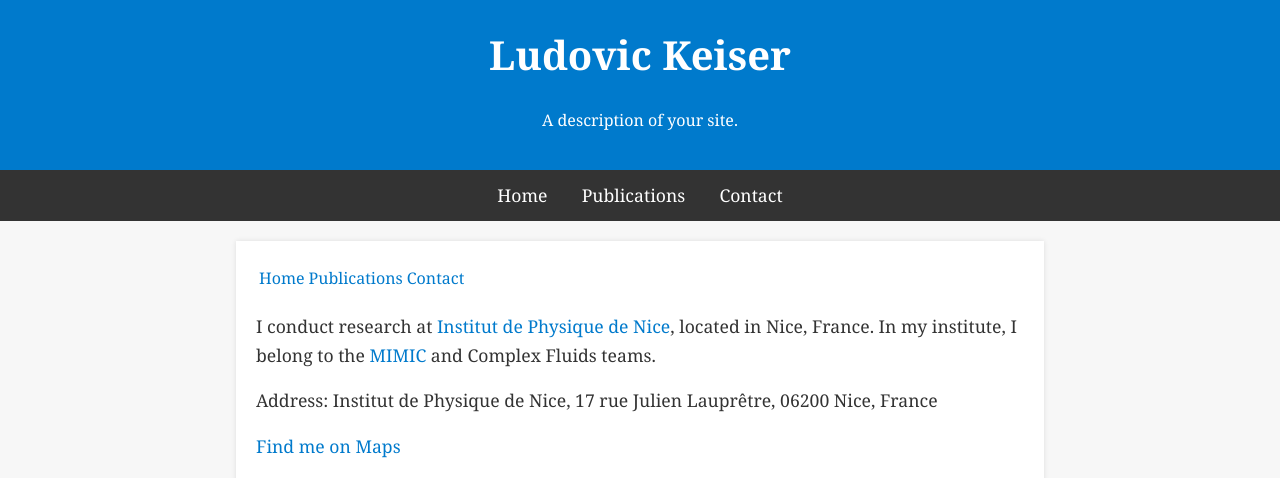
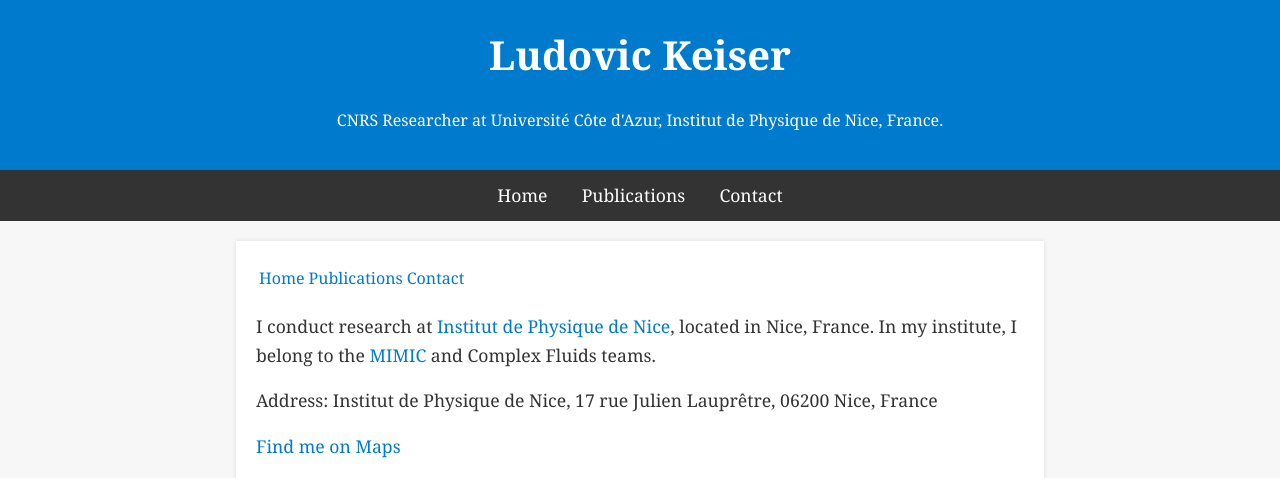
Before and after one commit to Keiser-sci/keiser-sci.github.io, a Jekyll site: the page built from contact.md, in a window 1280 px wide. Shown: the top 478 px of the page. Built offline with Jekyll 4.4.1, drawn with Linux system fonts in a browser that asks for light colours; grey boxes are pictures that could not be loaded.

Commit message:
Update _config.yml

```diff
--- a/_config.yml
+++ b/_config.yml
@@ -1,5 +1,5 @@
 theme: jekyll-theme-modernist
 title: "Ludovic Keiser"
-description: "A description of your site."
+description: "CNRS Researcher at Université Côte d'Azur, Institut de Physique de Nice, France."
 author: "Ludovic Keiser"
 keywords: "CNRS researcher, Université Côte d'Azur, Institut de Physique de Nice, biomimetics, plant hydraulics, gas embolism, two-phase flows, interfacial hydrodynamics"
```
